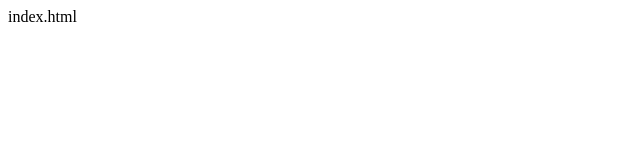
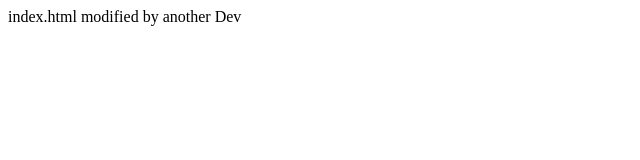
Before and after one commit to kjoundi/PF1, a plain HTML site: page index.html in a window 1280 px wide. Shown: the whole page, without its empty margins (0-640 px from the left). Drawn offline with Linux system fonts and the light colour scheme.

Commit message:
modified by ali

```diff
--- a/index.html
+++ b/index.html
@@ -1,5 +1,6 @@
 <html>
   <body>
     index.html
+    modified by another Dev
     <body>
 </html>
```
